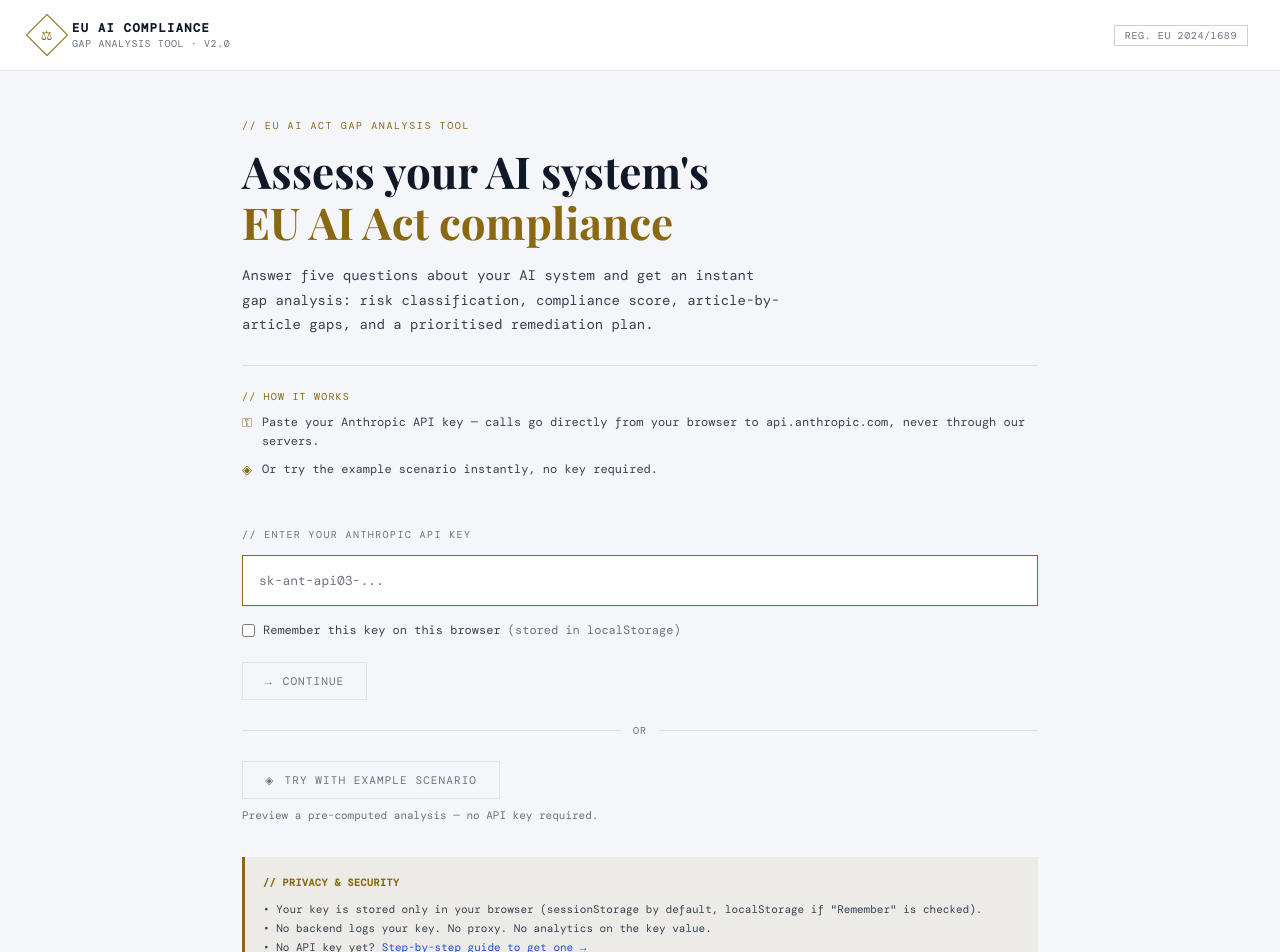
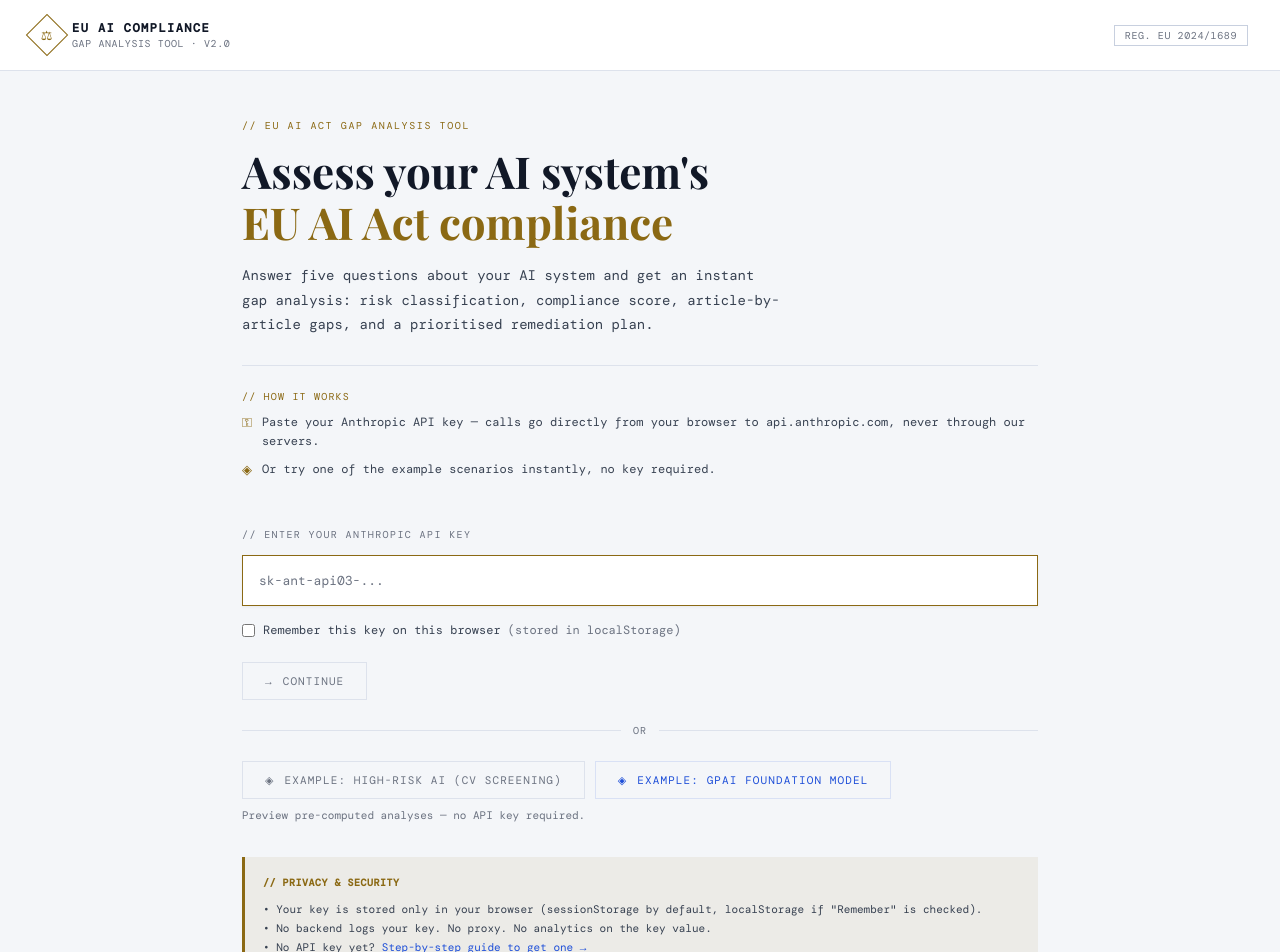
Before and after one commit to marco-pianese/eu-ai-compliance-tool-v2, a React (Vite) app: page / in a window 1280 px wide. Shown: the top 952 px of the page. Built offline with nearby package versions, Linux system fonts and the light colour scheme.

Commit message:
feat(phase2.2): add GPAI showcase scenario with dual selector

```diff
--- a/src/App.jsx
+++ b/src/App.jsx
@@ -125,7 +125,7 @@ function deriveArticleIds(riskTier, answers = {}) {
   return ids;
 }
 
-// ─── Showcase: pre-computed result ───────────────────────────────────────────
+// ─── Showcase: pre-computed results ──────────────────────────────────────────
 const SHOWCASE_RESULT = {
   classification: {
     systemType: "AI-Powered CV Screening & Candidate Ranking SaaS",
@@ -157,6 +157,38 @@ const SHOWCASE_RESULT = {
     { articleId: "art43", articleNumber: "Article 43", gapLevel: "HIGH", gapTitle: "Conformity Assessment Not Initiated", gapDescription: "No conformity assessment procedure has been initiated. For high-risk AI systems in employment, this is a mandatory pre-market requirement.", actions: [{ priority: "HIGH", action: "Initiate conformity assessment — determine self-assessment eligibility or identify applicable notified body", deadline: "BEFORE_2026-08-02" }], estimatedEffort: "HIGH" },
     { articleId: "art17", articleNumber: "Article 17", gapLevel: "LOW", gapTitle: "Quality Management System Partially Documented", gapDescription: "Basic QMS exists covering standard software development practices. AI-specific quality processes are not yet formalized.", actions: [{ priority: "LOW", action: "Extend QMS to cover AI-specific lifecycle: model versioning policy, retraining triggers, performance threshold definitions", deadline: "BEFORE_2026-08-02" }], estimatedEffort: "MEDIUM" },
     { articleId: "art72", articleNumber: "Article 72", gapLevel: "LOW", gapTitle: "Post-Market Monitoring Plan Missing", gapDescription: "No post-market monitoring plan documented. For high-risk AI, providers must proactively collect and review performance data.", actions: [{ priority: "MEDIUM", action: "Draft and implement a post-market monitoring plan with KPIs, review cadence, and incident reporting procedure", deadline: "ONGOING" }], estimatedEffort: "MEDIUM" },
+  ],
+};
+
+const SHOWCASE_GPAI_RESULT = {
+  classification: {
+    systemType: "General Purpose Large Language Model — API Provider",
+    riskCategory: "GPAI",
+    riskRationale: "The system is a large language model made available via API to third-party developers and businesses. Under the EU AI Act, GPAI models are subject to specific obligations under Articles 51–55, including transparency to downstream providers, copyright policy disclosure, and — for models with systemic risk — additional adversarial testing and incident reporting requirements.",
+    sector: "Artificial Intelligence / Foundation Model Infrastructure",
+    affectedPersons: "Downstream developers, businesses integrating the model, and end users of downstream applications",
+  },
+  complianceScore: 58,
+  overallReadiness: "PARTIALLY_COMPLIANT",
+  executiveSummary: "The GPAI provider has established foundational technical infrastructure but lacks formal compliance documentation required under Articles 51–55 of the EU AI Act. Key gaps include absence of a published copyright policy, incomplete technical documentation for downstream integrators, and no documented systemic risk self-assessment. These gaps are remediable but require structured effort before the August 2026 deadline.",
+  redFlags: [
+    "No copyright and data provenance policy published — mandatory for all GPAI model providers under Article 53",
+    "Systemic risk classification not assessed — models above 10^25 FLOPs threshold trigger additional obligations under Article 55",
+  ],
+  priorityActions: [
+    { priority: "HIGH", action: "Publish a copyright policy documenting training data sources and compliance with EU copyright law per Article 53(1)(c)", deadline: "BEFORE_2026-08-02" },
+    { priority: "HIGH", action: "Prepare and maintain technical documentation for downstream providers per Article 53(1)(a) — including model architecture, training data summary, capabilities and limitations", deadline: "BEFORE_2026-08-02" },
+    { priority: "HIGH", action: "Conduct and document systemic risk self-assessment per Article 55 — determine if model meets the 10^25 FLOPs threshold and document the evaluation", deadline: "BEFORE_2026-08-02" },
+    { priority: "MEDIUM", action: "Implement incident reporting mechanism for serious incidents caused by downstream use of the model per Article 55(1)(c)", deadline: "ONGOING" },
+    { priority: "LOW", action: "Register model in EU GPAI model database once the registry is operational per Article 52", deadline: "ONGOING" },
+  ],
+  gaps: [
+    { articleId: "art51", articleNumber: "Article 51", gapLevel: "MEDIUM", gapTitle: "GPAI Classification Not Formally Documented", gapDescription: "The provider has not formally self-classified the model under Article 51 categories. A documented classification is required to determine which obligations apply.", actions: [{ priority: "MEDIUM", action: "Complete formal GPAI classification assessment and document the outcome", deadline: "BEFORE_2026-08-02" }], estimatedEffort: "LOW" },
+    { articleId: "art52", articleNumber: "Article 52", gapLevel: "HIGH", gapTitle: "Technical Documentation for Downstream Providers Incomplete", gapDescription: "No structured technical documentation package exists for downstream API integrators. Article 52 requires providers to make available sufficient information for deployers to understand capabilities, limitations, and safe integration conditions.", actions: [{ priority: "HIGH", action: "Create and publish technical documentation package covering model capabilities, known limitations, recommended use cases, and misuse risks", deadline: "BEFORE_2026-08-02" }], estimatedEffort: "MEDIUM" },
+    { articleId: "art53", articleNumber: "Article 53", gapLevel: "HIGH", gapTitle: "Copyright Policy Not Published", gapDescription: "No publicly available copyright policy documenting training data sources and compliance measures. This is a hard requirement for all GPAI providers under Article 53(1)(c), regardless of systemic risk classification.", actions: [{ priority: "HIGH", action: "Draft and publish a copyright compliance policy covering training data provenance, opt-out mechanisms, and rights clearance procedures", deadline: "BEFORE_2026-08-02" }], estimatedEffort: "MEDIUM" },
+    { articleId: "art55", articleNumber: "Article 55", gapLevel: "MEDIUM", gapTitle: "Systemic Risk Assessment Pending", gapDescription: "No documented self-assessment of systemic risk threshold (10^25 FLOPs). If the model meets this threshold, additional obligations apply including adversarial testing, cybersecurity measures, and incident reporting.", actions: [{ priority: "HIGH", action: "Conduct and document systemic risk self-assessment; if threshold is met, initiate adversarial testing programme", deadline: "BEFORE_2026-08-02" }, { priority: "MEDIUM", action: "Establish incident monitoring and reporting pipeline for serious incidents in downstream deployments", deadline: "ONGOING" }], estimatedEffort: "HIGH" },
+    { articleId: "art5", articleNumber: "Article 5", gapLevel: "LOW", gapTitle: "Prohibited Use Guardrails Present but Not Formally Documented", gapDescription: "The model likely has safety filters in place, but there is no formal documentation demonstrating that prohibited use cases are actively prevented at the API level.", actions: [{ priority: "LOW", action: "Document prohibited use case policy and technical enforcement measures at API gateway level", deadline: "BEFORE_2026-08-02" }], estimatedEffort: "LOW" },
+    { articleId: "art99", articleNumber: "Article 99", gapLevel: "LOW", gapTitle: "Penalty Exposure from Documentation Gaps", gapDescription: "Current documentation gaps under Articles 52 and 53 carry penalty exposure up to €15M or 3% of global turnover for GPAI providers.", actions: [{ priority: "MEDIUM", action: "Prioritise Art. 52 and 53 documentation to eliminate highest-exposure penalty risk", deadline: "BEFORE_2026-08-02" }], estimatedEffort: "LOW" },
   ],
 };
 
@@ -432,8 +464,8 @@ export default function App() {
     setError(""); setCurrentStep("classify");
   }
 
-  function loadShowcase() {
-    setResult(SHOWCASE_RESULT);
+  function loadShowcase(scenario = "high") {
+    setResult(scenario === "gpai" ? SHOWCASE_GPAI_RESULT : SHOWCASE_RESULT);
     setPhase("result");
   }
 
@@ -533,7 +565,7 @@ export default function App() {
                 <div style={{ display: 'flex', flexDirection: 'column', gap: 8 }}>
                   {[
                     { icon: '⚿', text: 'Paste your Anthropic API key — calls go directly from your browser to api.anthropic.com, never through our servers.' },
-                    { icon: '◈', text: 'Or try the example scenario instantly, no key required.' },
+                    { icon: '◈', text: 'Or try one of the example scenarios instantly, no key required.' },
                   ].map((item, i) => (
                     <div key={i} style={{ display: 'flex', gap: 10, alignItems: 'flex-start' }}>
                       <span style={{ color: C.gold, fontSize: 13, marginTop: 1, flexShrink: 0 }}>{item.icon}</span>
@@ -559,10 +591,15 @@ export default function App() {
               <span style={{ fontSize: 10, color: C.textMuted, letterSpacing: "0.1em", textTransform: "uppercase" }}>or</span>
               <div style={{ flex: 1, height: 1, background: C.border }} />
             </div>
-            <button style={{ display: "inline-flex", alignItems: "center", gap: 10, padding: "11px 22px", background: "transparent", border: `1px solid ${C.border}`, color: C.textMuted, fontSize: 11, letterSpacing: "0.1em", textTransform: "uppercase", cursor: "pointer", fontFamily: "inherit" }} onClick={loadShowcase}>
-              <span>◈</span><span>Try with example scenario</span>
-            </button>
-            <div style={{ fontSize: 11, color: C.textMuted, marginTop: 8, lineHeight: 1.6 }}>Preview a pre-computed analysis — no API key required.</div>
+            <div style={{ display: "flex", gap: 10, flexWrap: "wrap" }}>
+              <button style={{ display: "inline-flex", alignItems: "center", gap: 10, padding: "11px 22px", background: "transparent", border: `1px solid ${C.border}`, color: C.textMuted, fontSize: 11, letterSpacing: "0.1em", textTransform: "uppercase", cursor: "pointer", fontFamily: "inherit" }} onClick={() => loadShowcase("high")}>
+                <span>◈</span><span>Example: High-Risk AI (CV Screening)</span>
+              </button>
+              <button style={{ display: "inline-flex", alignItems: "center", gap: 10, padding: "11px 22px", background: "transparent", border: `1px solid ${C.blue}20`, color: C.blue, fontSize: 11, letterSpacing: "0.1em", textTransform: "uppercase", cursor: "pointer", fontFamily: "inherit" }} onClick={() => loadShowcase("gpai")}>
+                <span>◈</span><span>Example: GPAI Foundation Model</span>
+              </button>
+            </div>
+            <div style={{ fontSize: 11, color: C.textMuted, marginTop: 8, lineHeight: 1.6 }}>Preview pre-computed analyses — no API key required.</div>
             <div style={s.privacyNote}>
               <strong style={{ color: C.gold, letterSpacing: "0.05em", textTransform: "uppercase", fontSize: 10 }}>// Privacy & Security</strong>
               <div style={{ marginTop: 8 }}>
```
